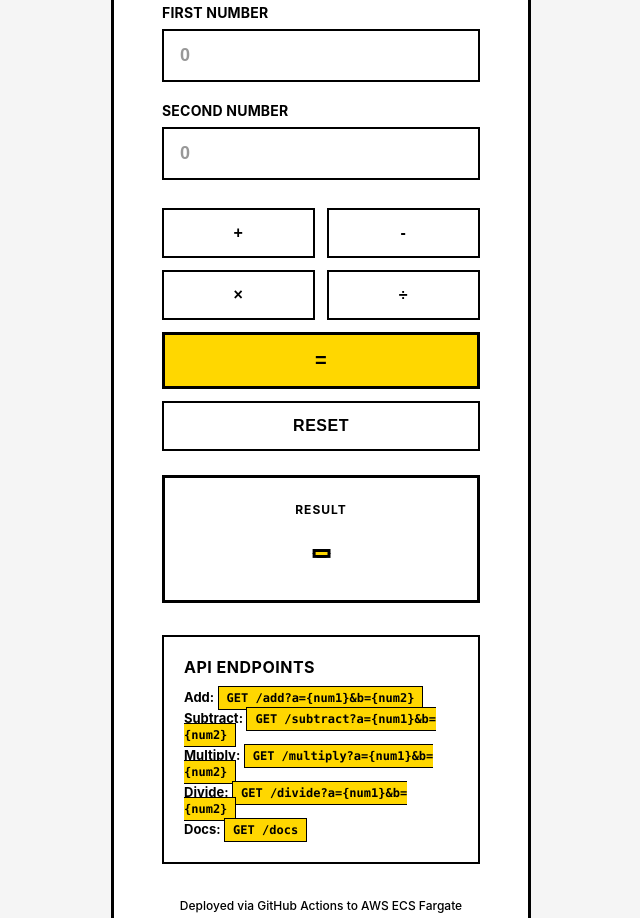
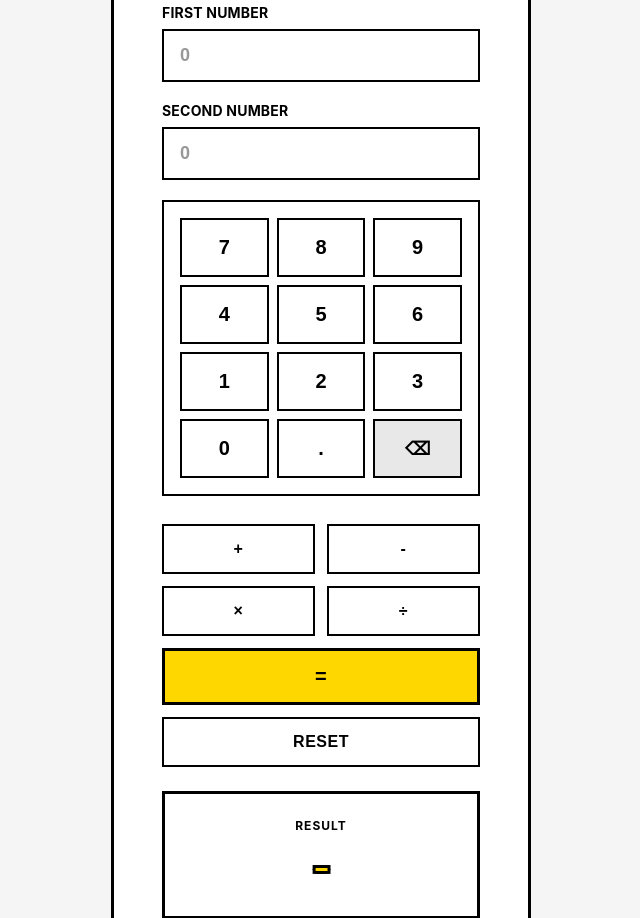
Before and after one commit to olegsaveliev/sdlc, a FastAPI app: page / in a window 1280 px wide. Shown: the part 193-1111 px from the top of the page, without its empty margins (319-959 px from the left). Run offline with FastAPI, Linux system fonts and the light colour scheme.

Commit message:
Feature: Add QWERTY-style on-screen number pad for input fields

```diff
--- a/app/static/css/style.css
+++ b/app/static/css/style.css
@@ -118,6 +118,57 @@ input[type="number"]:focus {
 input[type="number"]::placeholder {
     color: var(--color-grey-text);
     opacity: 0.5;
+}
+
+/* QWERTY-style Number Pad */
+.number-pad {
+    display: grid;
+    grid-template-columns: repeat(3, 1fr);
+    gap: 8px;
+    margin: 20px 0;
+    padding: 16px;
+    background: var(--color-white);
+    border: 2px solid var(--color-black);
+}
+
+.number-pad-row {
+    display: contents;
+}
+
+.num-btn {
+    padding: 16px;
+    border: 2px solid var(--color-black);
+    border-radius: 0;
+    font-size: 20px;
+    font-weight: 700;
+    cursor: pointer;
+    transition: all 0.15s ease;
+    background: var(--color-white);
+    color: var(--color-black);
+    text-transform: none;
+    letter-spacing: 0;
+    min-height: 50px;
+}
+
+.num-btn:hover {
+    background: var(--color-yellow);
+    color: var(--color-black);
+    transform: translateY(-2px);
+    box-shadow: 2px 2px 0 var(--color-black);
+}
+
+.num-btn:active {
+    transform: translateY(0);
+    box-shadow: none;
+}
+
+.num-btn-backspace {
+    font-size: 18px;
+    background: var(--color-grey-light);
+}
+
+.num-btn-backspace:hover {
+    background: var(--color-yellow);
 }
 
 /* Button Group */
--- a/app/static/js/calculator.js
+++ b/app/static/js/calculator.js
@@ -3,6 +3,58 @@ document.getElementById('timestamp').textContent = new Date().toLocaleString();
 
 // Track selected operation
 let selectedOperation = null;
+
+// Track active input field for number pad
+let activeInput = null;
+
+// Initialize number pad
+document.addEventListener('DOMContentLoaded', function() {
+    const num1Input = document.getElementById('num1');
+    const num2Input = document.getElementById('num2');
+
+    // Set active input on focus
+    num1Input.addEventListener('focus', () => {
+        activeInput = num1Input;
+        num1Input.style.borderColor = '#FFD700';
+        num2Input.style.borderColor = '#000000';
+    });
+
+    num2Input.addEventListener('focus', () => {
+        activeInput = num2Input;
+        num2Input.style.borderColor = '#FFD700';
+        num1Input.style.borderColor = '#000000';
+    });
+
+    // Default to first input
+    activeInput = num1Input;
+
+    // Number pad button handlers
+    document.querySelectorAll('.num-btn').forEach(btn => {
+        btn.addEventListener('click', function() {
+            const number = this.getAttribute('data-number');
+            const action = this.getAttribute('data-action');
+
+            if (action === 'backspace') {
+                // Remove last character
+                if (activeInput && activeInput.value.length > 0) {
+                    activeInput.value = activeInput.value.slice(0, -1);
+                }
+            } else if (number !== null) {
+                // Append number or decimal point
+                if (activeInput) {
+                    const currentValue = activeInput.value || '';
+                    if (number === '.' && currentValue.includes('.')) {
+                        // Don't allow multiple decimal points
+                        return;
+                    }
+                    activeInput.value = currentValue + number;
+                    // Trigger input event to update value
+                    activeInput.dispatchEvent(new Event('input', { bubbles: true }));
+                }
+            }
+        });
+    });
+});
 
 function selectOperation(operation) {
     selectedOperation = operation;
--- a/app/templates/index.html
+++ b/app/templates/index.html
@@ -20,6 +20,30 @@
             <div class="input-group">
                 <label for="num2">Second Number</label>
                 <input type="number" id="num2" placeholder="0">
+            </div>
+
+            <!-- QWERTY-style Number Pad -->
+            <div class="number-pad">
+                <div class="number-pad-row">
+                    <button class="num-btn" data-number="7">7</button>
+                    <button class="num-btn" data-number="8">8</button>
+                    <button class="num-btn" data-number="9">9</button>
+                </div>
+                <div class="number-pad-row">
+                    <button class="num-btn" data-number="4">4</button>
+                    <button class="num-btn" data-number="5">5</button>
+                    <button class="num-btn" data-number="6">6</button>
+                </div>
+                <div class="number-pad-row">
+                    <button class="num-btn" data-number="1">1</button>
+                    <button class="num-btn" data-number="2">2</button>
+                    <button class="num-btn" data-number="3">3</button>
+                </div>
+                <div class="number-pad-row">
+                    <button class="num-btn" data-number="0">0</button>
+                    <button class="num-btn" data-number=".">.</button>
+                    <button class="num-btn num-btn-backspace" data-action="backspace">⌫</button>
+                </div>
             </div>
 
             <div class="button-group">
```
